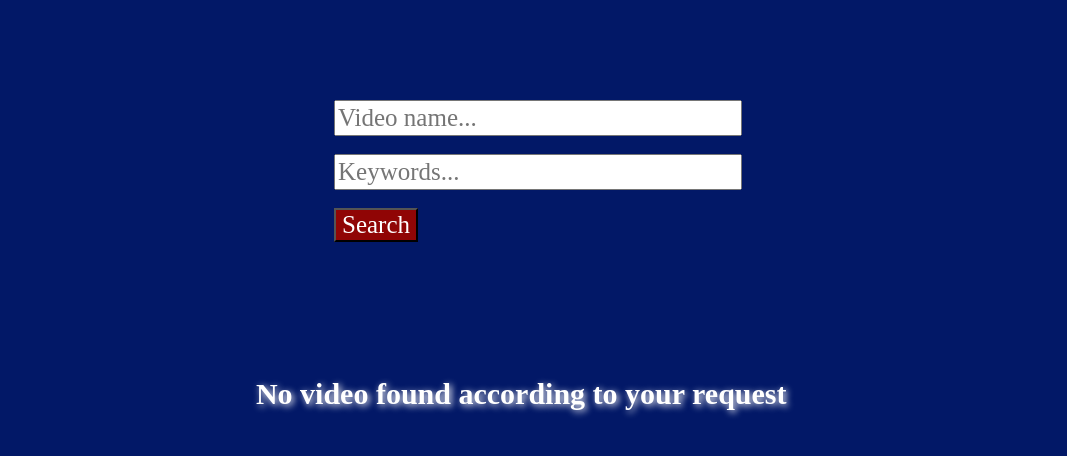
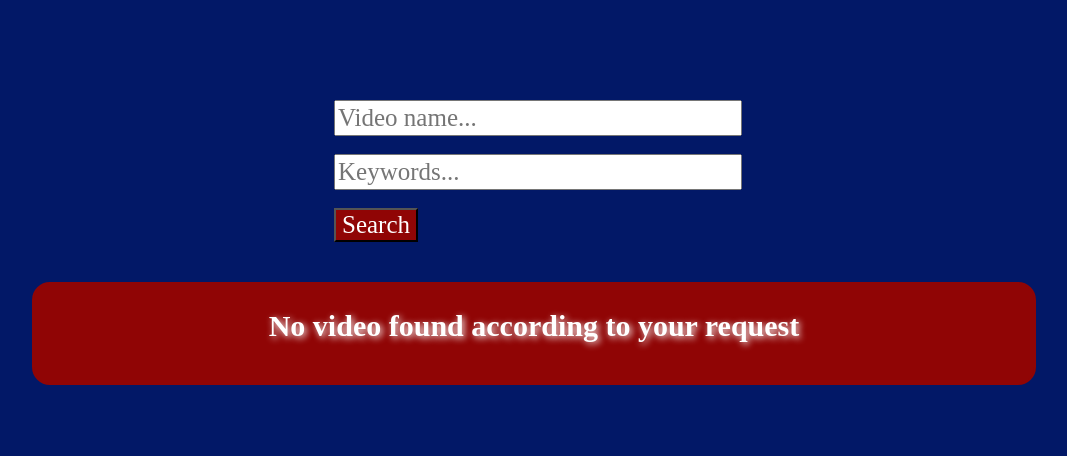
Before and after one commit to sleeplessglory/speech-audiometry, a Flask app: page / in a window 1280 px wide. Shown: the top 456 px of the page, without its empty margins (106-1173 px from the left). Run offline with Flask 3, Linux system fonts and the light colour scheme.

Commit message:
Update style.css

```diff
--- a/static/style.css
+++ b/static/style.css
@@ -4,8 +4,8 @@ body{
 }
 
 .video-container{
-    margin-top: 10px;
-    display: grid;
+    margin-top: 40px;
+    display: flex;
     height: auto;
     width: 100%;
 }
@@ -13,6 +13,12 @@ body{
 .video-list{
     margin-top: 100px;
     margin-left: 28%;
+    border: 2px solid #900505;
+    border-radius: 18px;
+    background-color: #900505;
+    width: 1000px;
+    text-align: center;
+    margin: 0 auto;
 }
 
 .video{
```
